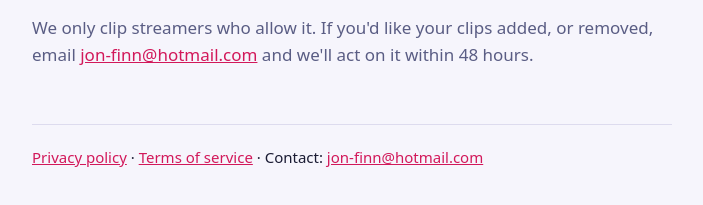
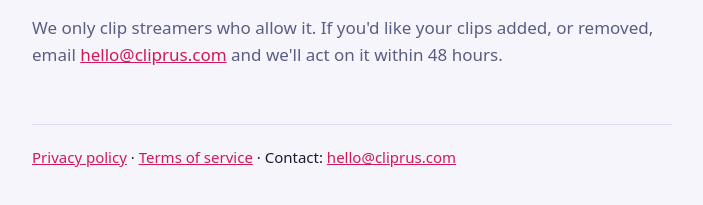
Before and after one commit to Jon-Finn/jon-finn.github.io, a plain HTML site: page index.html in a window 1280 px wide. Shown: the part 659-864 px from the top of the page, without its empty margins (288-991 px from the left). Drawn offline with Linux system fonts and the light colour scheme.

Commit message:
Change contact email from jon-finn to hello@cliprus.com
Updated contact email addresses for clip requests and footer.

```diff
--- a/index.html
+++ b/index.html
@@ -39,11 +39,11 @@ footer{border-top:1px solid var(--line);margin-top:56px;padding-top:20px;font-si
 
   <h2>For streamers</h2>
   <p>We only clip streamers who allow it. If you'd like your clips added, or removed, email
-  <a href="mailto:jon-finn@hotmail.com">jon-finn@hotmail.com</a> and we'll act on it within 48 hours.</p>
+  <a href="mailto:hello@cliprus.com">hello@cliprus.com</a> and we'll act on it within 48 hours.</p>
 
   <footer>
     <a href="privacy.html">Privacy policy</a> · <a href="terms.html">Terms of service</a> ·
-    Contact: <a href="mailto:jon-finn@hotmail.com">jon-finn@hotmail.com</a>
+    Contact: <a href="mailto:hello@cliprus.com">hello@cliprus.com</a>
   </footer>
 </main>
 </body>
```
